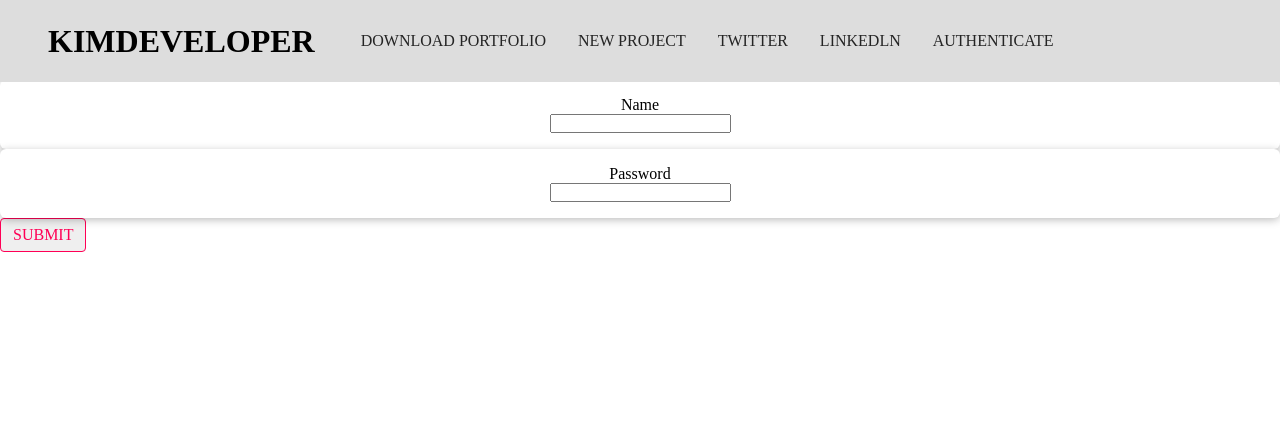
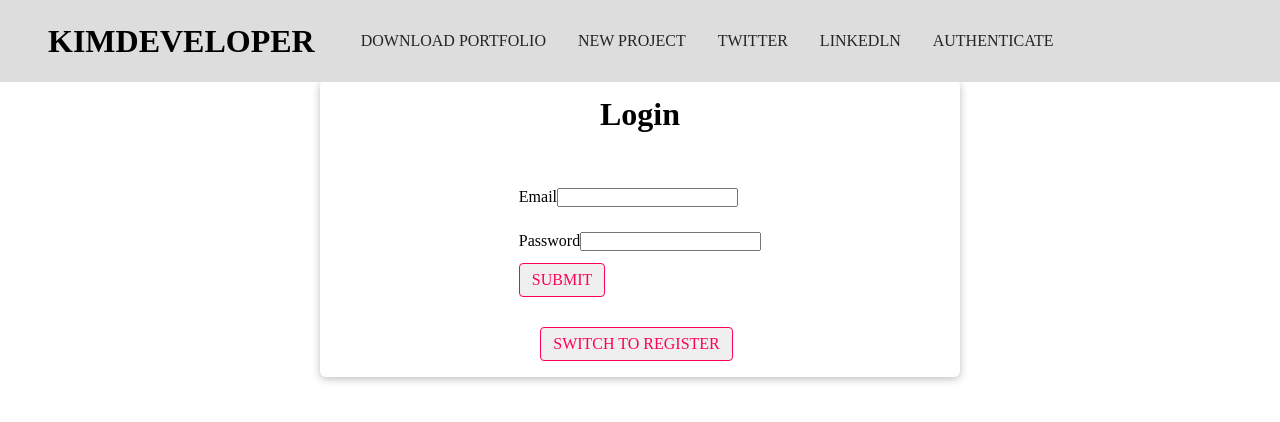
Before and after one commit to KelvinHawks/Portfolio_3, a React (Create React App) app: page /auth in a window 1280 px wide. Shown: the top 422 px of the page. Built offline with nearby package versions, Linux system fonts and the light colour scheme.

Commit message:
Capture form inputs

```diff
--- /dev/null
+++ b/src/pages/components/Auth.css
@@ -0,0 +1,15 @@
+.auth{
+    display: flex;
+    gap: 30px;
+    flex-direction: column;
+    width: 50%;
+    margin: 0 auto;
+
+    align-items: center;
+}
+form input{
+    margin-top: 25px;
+}
+form button{
+    margin-top: 12px;
+}
--- a/src/pages/components/Auth.js
+++ b/src/pages/components/Auth.js
@@ -1,24 +1,63 @@
-import React from 'react'
+import React, { useState } from 'react'
 import Input from '../../shared/UIelements/Input'
 import Button from '../../shared/formElements/Button'
+import Card from '../../shared/UIelements/Card'
+import { useForm } from '../../shared/hooks/form-hook'
+import './Auth.css'
+function Auth() {
+  const[formState, inputHandler] = useForm({
+    username:{
+      value:''
+    },
+    email:{
+      value:''
+    },
+    password:{
+      value:''
+    }
+  })
+  const[isLoginMode, setIsLoginMode] = useState(true)
 
-function Auth() {
+  const changeModeHandler = ()=>{
+    setIsLoginMode(prevmode => !prevmode)
+  }
+
+  const placeSubmitHandler = (e)=>{
+      e.preventDefault()
+      console.log(formState.inputs);
+  }
+
   return (
-    <form>
+    <Card className='auth'>
+      {isLoginMode ? <h1>Login</h1> : <h1>Register</h1>}
+      <form onSubmit={placeSubmitHandler}>
+        {!isLoginMode &&
            <Input
-            id='name'
+           id='username'
            element='input'
-            label='Name'
-            type='password'
+           label='Username'
+           type='text'
+           onInput={inputHandler}
+       />
+        }
+          <Input
+              id='email'
+              element='input'
+              label='Email'
+              type='text'
+              onInput={inputHandler}
           />
           <Input
               id='password'
               element='input'
               label='Password'
               type='password'
+              onInput={inputHandler}
           />
-        <Button inverse>SUBMIT</Button>
+          <Button inverse >SUBMIT</Button>
       </form>
+      <Button onClick={changeModeHandler}>{isLoginMode ? 'SWITCH TO REGISTER' : 'SWITCH TO LOGIN'}</Button>
+    </Card>
   )
 }
 
--- a/src/shared/UIelements/Card.js
+++ b/src/shared/UIelements/Card.js
@@ -3,7 +3,7 @@
 
 function Card(props) {
   return (
-    <div className='card-item'>
+    <div className={`card-item ${props.className}`} >
         {props.children}
     </div>
   )
--- a/src/shared/UIelements/Input.js
+++ b/src/shared/UIelements/Input.js
@@ -1,23 +1,51 @@
-import React from 'react'
-import Card from './Card'
+import React, { useEffect, useReducer } from 'react'
+
+const inputReducer = (state, action)=>{
+    switch(action.type){
+        case 'CHANGE':
+            return{
+                ...state,
+                value:action.val
+            }
+            default:
+                return state
+    }
+
+}
 function Input(props) {
+    const[inputState, dispatch] = useReducer(inputReducer, {
+        value:props.initialValue || '',
+    })
+
+    const {id, onInput} = props
+    const {value} = inputState
+
+    useEffect(()=>{
+        onInput(id, value)
+    },[id, value, onInput])
+    const changeHandler = (e)=>{
+        dispatch({
+            type:'CHANGE',
+            val:e.target.value
+        })
+    }
     const element = props.element === 'input' ?
         <input
             id={props.id}
             type={props.type}
+            onChange={changeHandler}
+            value={inputState.value}
         /> :
          <textarea
             id={props.id}
             type={props.type}
+            onChange={changeHandler}
+            value={inputState.value}
         />
   return (
     <div>
-        <Card>
-            <label htmlFor={props.id}>{props.label}</label>
-            {element}
-
-        </Card>
-
+        <label htmlFor={props.id}>{props.label}</label>
+        {element}
     </div>
   )
 }
--- /dev/null
+++ b/src/shared/hooks/form-hook.js
@@ -0,0 +1,42 @@
+import { useCallback, useReducer } from "react";
+
+const formReducer = (state, action)=>{
+    switch(action.type){
+        case 'INPUT-CHANGE':
+            return{
+                ...state,
+                inputs:{
+                    ...state.inputs,
+                    [action.inputId]:{value:action.value}
+                }
+            }
+            case 'SET_DATA':
+                return{
+                    inputs:action.inputs
+                }
+           default:
+            return state
+    }
+}
+export const useForm = (initialInputs)=>{
+    const[formState, dispatch] = useReducer(formReducer, {
+        inputs:initialInputs
+    })
+    const inputHandler = useCallback((id, value)=>{
+        dispatch({
+            type:'INPUT_CHANGE',
+            value:value,
+            inputId:id
+        })
+    },[])
+
+    const setFormData = useCallback((inputData)=>{
+        dispatch({
+            type:'SET_DATA',
+            inputs:inputData
+        })
+    },[])
+
+    return [formState, inputHandler, setFormData]
+
+}
```
Lines whose indentation alone changed are shown as unchanged.
